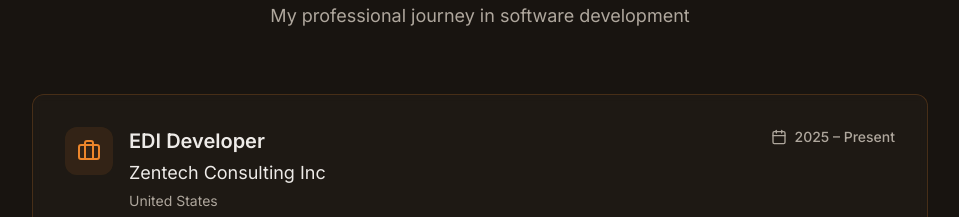
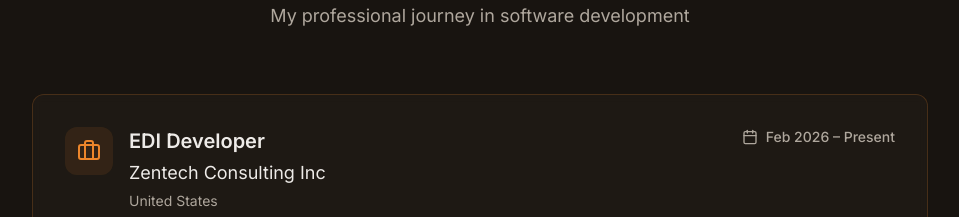
Before and after one commit to sreekar-web/sreekar-stack-glow, a React (Vite) app: page / in a window 1280 px wide. Shown: the part 2100-2317 px from the top of the page, without its empty margins (160-1119 px from the left). Built offline with nearby package versions, Linux system fonts and the light colour scheme; the HTML template or start-up script is replaced by a standard one.

Commit message:
Changes
Co-authored-by: sreekar-web <72919576+sreekar-web@users.noreply.github.com>

```diff
--- a/portfolio-data.json
+++ b/portfolio-data.json
@@ -39,7 +39,7 @@
       "company": "Zentech Consulting Inc",
       "location": "United States",
       "role": "EDI Developer",
-      "period": "2025 – Present",
+      "period": "Feb 2026 – Present",
       "achievements": [
         "Working with SEEBURGER BIS landscape in an ERP environment for EDI integration and data exchange.",
         "Developing and maintaining EDI mappings and business process configurations for enterprise clients.",
--- a/src/components/Experience.tsx
+++ b/src/components/Experience.tsx
@@ -10,7 +10,7 @@ const Experience = () => {
       company: "Zentech Consulting Inc",
       location: "United States",
       role: "EDI Developer",
-      period: "2025 – Present",
+      period: "Feb 2026 – Present",
       achievements: [
         "Working with SEEBURGER BIS landscape in an ERP environment for EDI integration and data exchange.",
         "Developing and maintaining EDI mappings and business process configurations for enterprise clients.",
```
